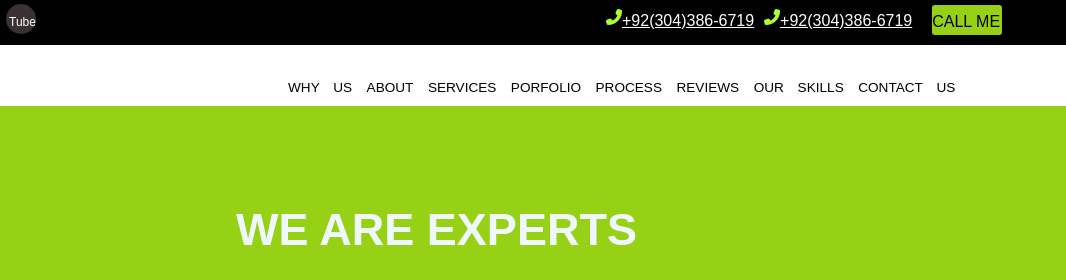
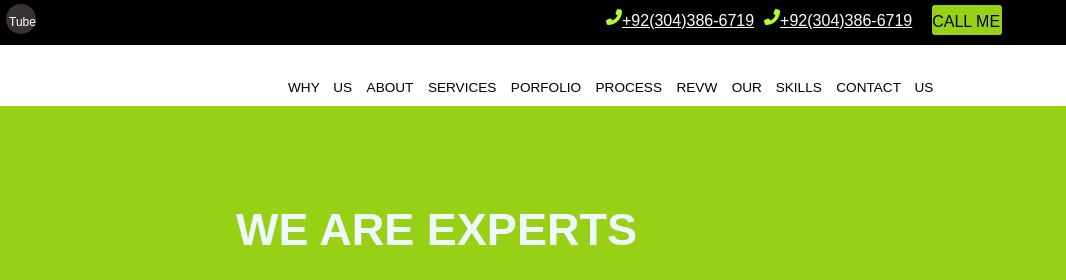
Before and after one commit to abbaskhilji/amazon-website, a plain HTML site: page index.html in a window 1280 px wide. Shown: the top 280 px of the page, 214-1280 px from the left. Drawn offline with nearby package versions, Linux system fonts and the light colour scheme.

Commit message:
paragraph

```diff
--- a/index.html
+++ b/index.html
@@ -77,7 +77,7 @@
             <p>SERVICES</p>
             <p>PORFOLIO</p>
             <p>PROCESS</p>
-            <P>REVIEWS</P>
+            <P>REVW</P>
             <p>OUR SKILLS</p>
             <P>CONTACT US</P>
         </div>
```
